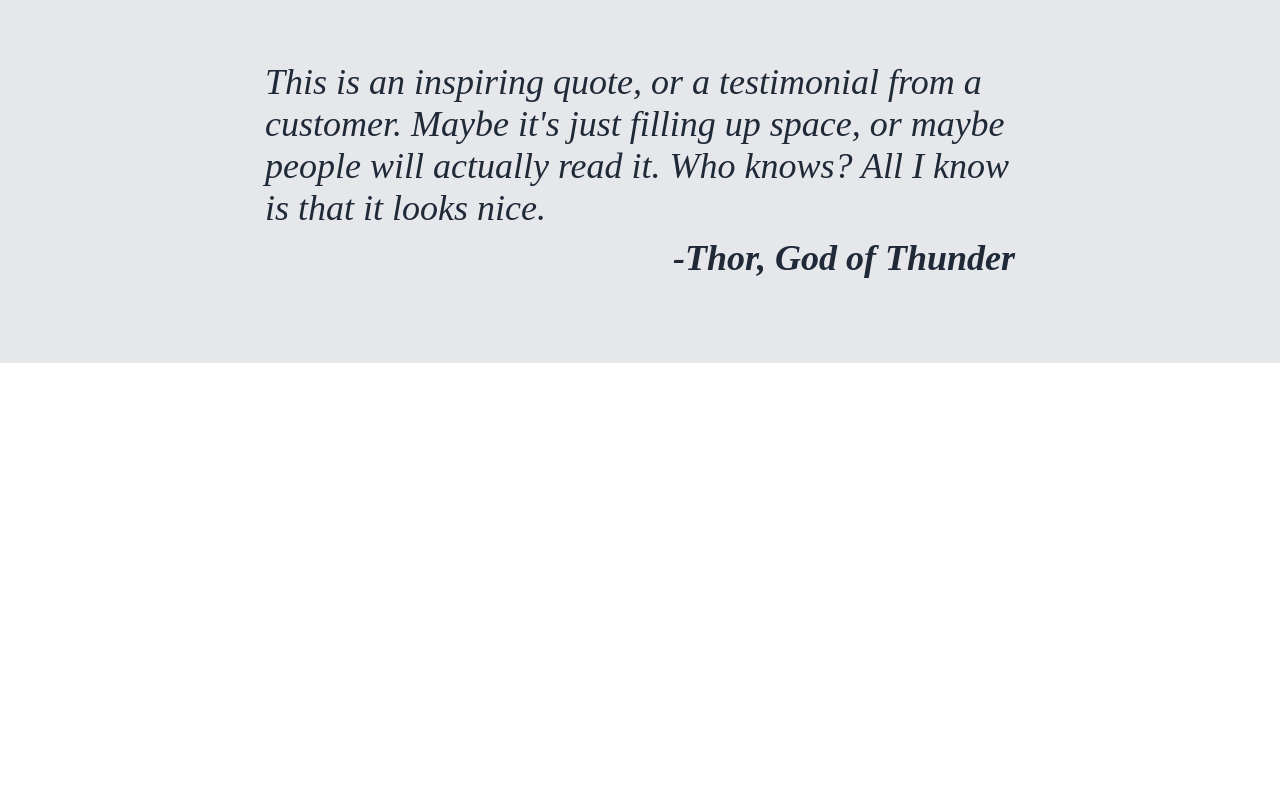
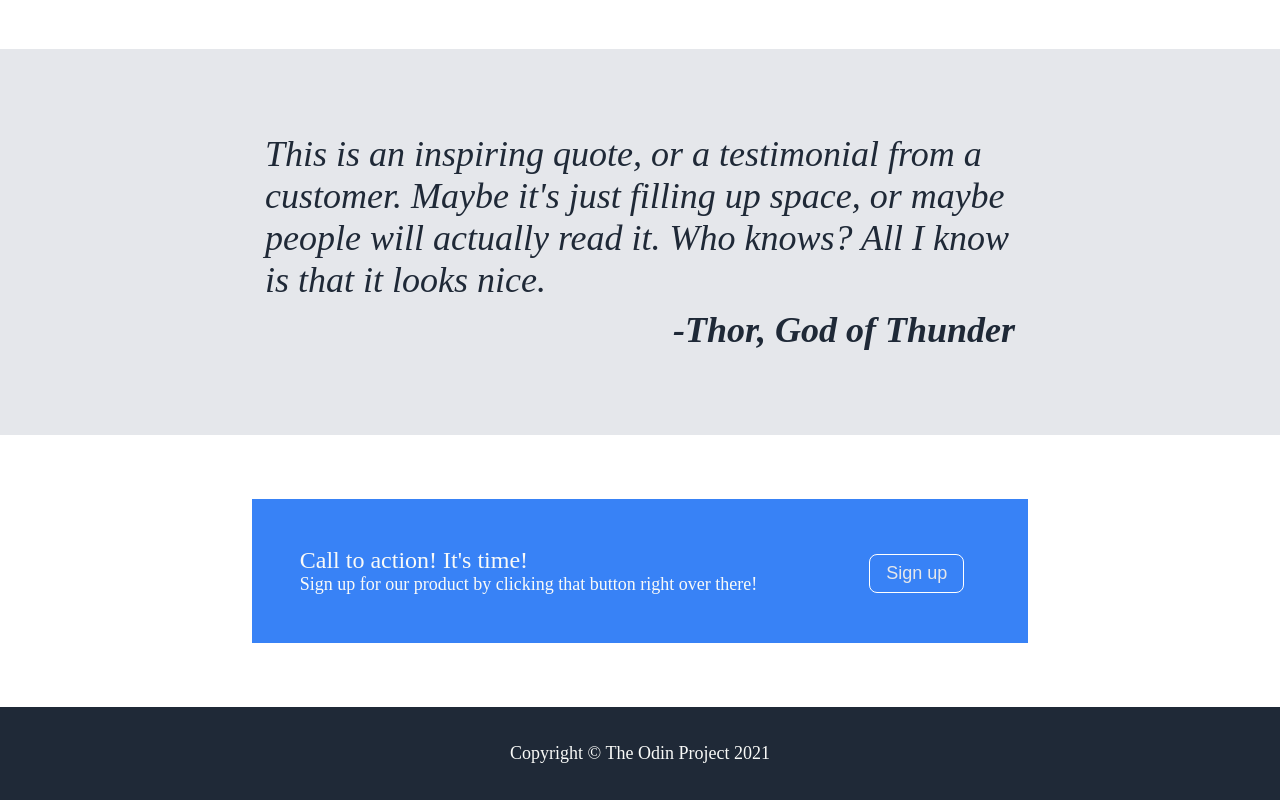
Before and after one commit to Johnnyjedi4/Landing-Page, a plain HTML site: page index.html in a window 1280 px wide. Shown: the part 743-1543 px from the top of the page. Before the commit the page ends 1106 px from the top, so only its background shows below. Drawn offline with Linux system fonts and the light colour scheme.

Commit message:
Add call to action and footer html and styles

```diff
--- a/index.html
+++ b/index.html
@@ -57,5 +57,17 @@
                 <p class="quote-author">-Thor, God of Thunder</p>
             </div>
         </div>
+
+        <div class="container-5">
+            <div class="box-2">
+                <div class="call-header">Call to action! It's time!</div>
+                <div class="call-text">Sign up for our product by clicking that button right over there!</div>
+            </div>
+            <div class="box-3">
+                <button class="button">Sign up</button>
+            </div>
+        </div>
+
+        <div class="footer">Copyright &#169 The Odin Project 2021</div>
     </body>
 </html>
--- a/styles.css
+++ b/styles.css
@@ -46,7 +46,7 @@ ul {
     font-size: 48px;
     font-weight: 900;
     color: #F9FAF8;
-    max-width: 325px;
+    max-width: 350px;
     margin-bottom: 4px;
 }
 
@@ -92,7 +92,7 @@ button {
     background-color: #1F2937;
     display: flex;
     justify-content: space-around;
-    padding: 64px;
+    padding: 100px;
 }
 
 img {
@@ -151,3 +151,47 @@ img {
 p {
     margin: 0px;
 }
+
+.container-5 {
+    display: flex;
+    justify-content: center;
+}
+
+.call-header {
+    font-size: 24px;
+    color: #F9FAF8;
+}
+
+.call-text {
+    font-size: 18px;
+    color: #F9FAF8;
+}
+
+.box-2 {
+    background-color: #3882f6;
+    padding: 48px;
+    margin: 64px 0px;
+}
+
+.button {
+    border: 1px solid white;
+    padding: 8px 16px;
+}
+
+.box-3 {
+    display: flex;
+    flex-direction: column;
+    justify-content: center;
+    align-items: center;
+    background-color: #3882f6;
+    padding: 48px 64px;
+    margin: 64px 0px;
+}
+
+.footer {
+    text-align: center;
+    background-color: #1F2937;
+    font-size: 18px;
+    color: #F9FAF8;
+    padding: 36px;
+}
```
